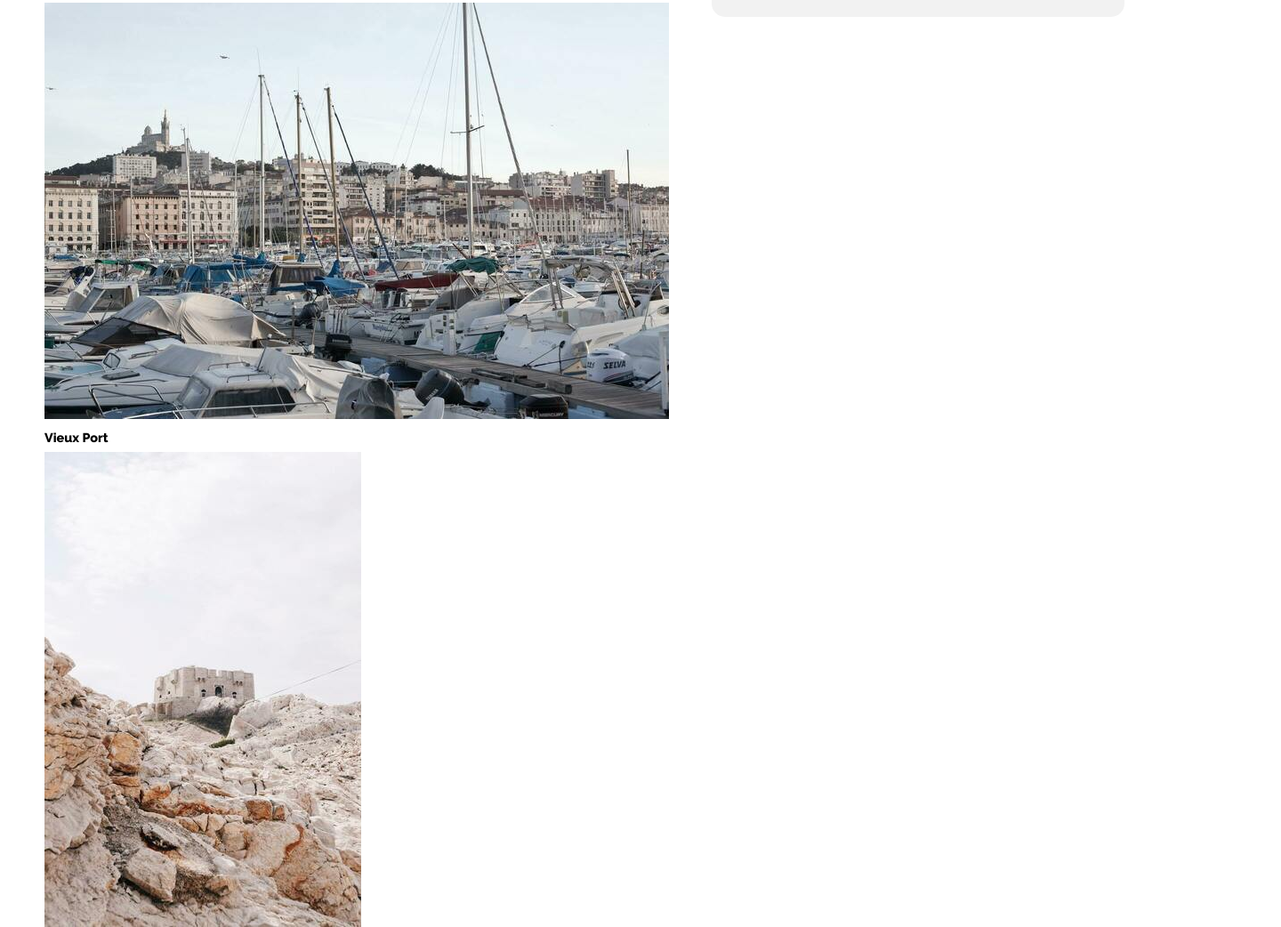
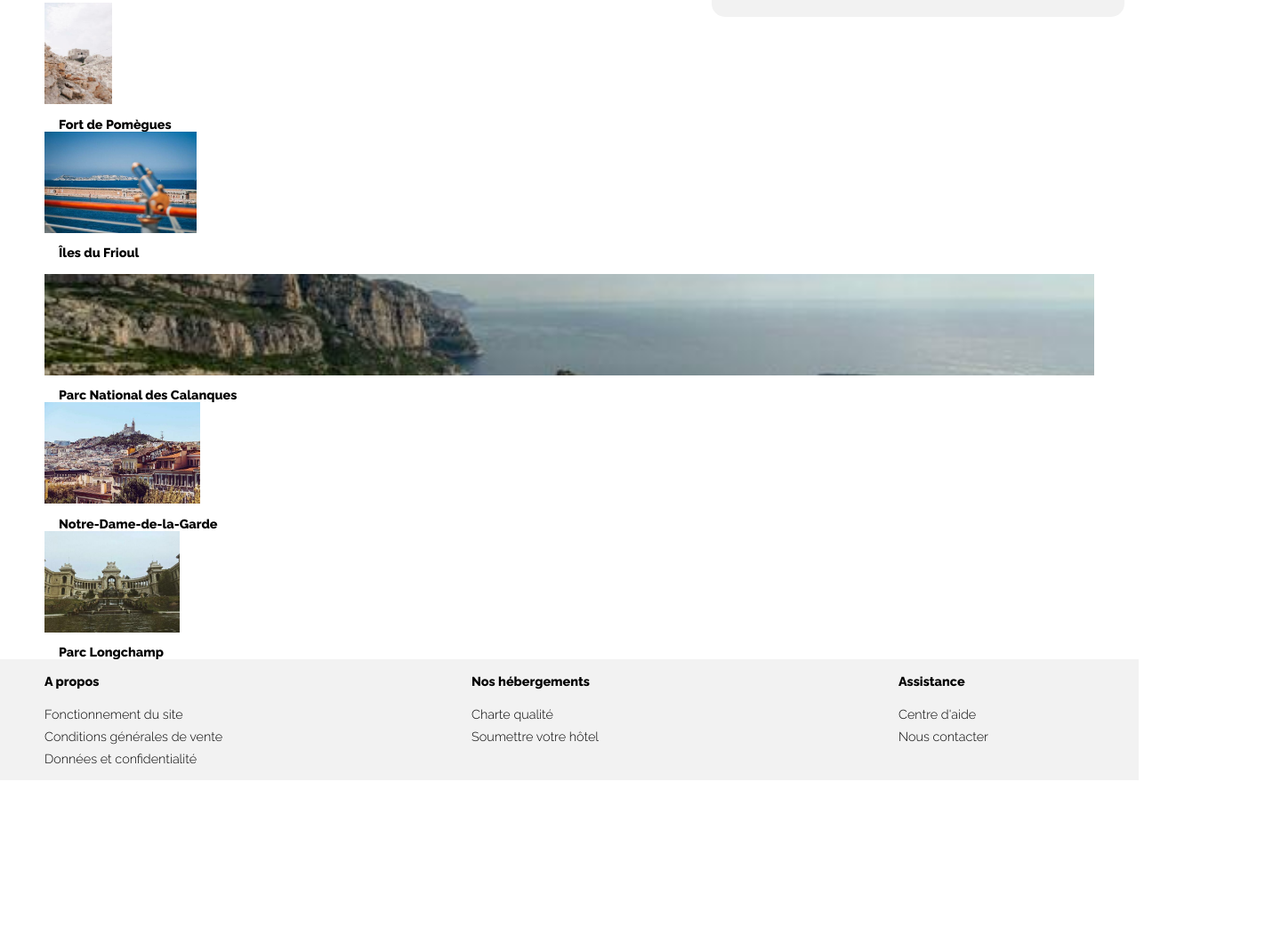
Before and after one commit to jessblanc/blancjessica_2_02082021, a plain HTML site: page index.html in a window 1280 px wide. Shown: the part 1120-2162 px from the top of the page at 89% size, 1440 px wide, since content can reach past the window. After the commit the page ends 1997 px from the top, so only its background shows below. Drawn offline with Linux system fonts and the light colour scheme.

Commit message:
hebergement et populaire

```diff
--- a/style.css
+++ b/style.css
@@ -178,7 +178,7 @@ body {
       }
 
       .bouton:hover {
-        box-shadow: 0 0 6px black;
+        background-color: #deebff;
         transition: 0.4s;
       }
 
@@ -238,6 +238,7 @@ body {
         border-radius: 25px;
         box-shadow: 0 0 7px #bdbdbd;
         box-sizing: border-box;
+        margin-top: 25px;
       }
 
       .resultcard a img {
@@ -319,3 +320,81 @@ body {
       .popstars {
         margin-left: 0.35rem;
       }
+
+      #activity {
+          height: auto !important;
+      }
+
+      .activitycards {
+          flex-direction: column;
+          row-gap: 40px;
+          display: none;
+      }
+
+      .imglarge {
+          width: 100%;
+          max-height: 114px;
+          object-fit: cover;
+      }
+
+      .largecarte,
+      .carte1,
+      .carte2,
+      .carte3,
+      .carte4 {
+          max-height: 160px;
+      }
+
+      .carte2 {
+          height: 160px !important;
+      }
+
+      .largecarte p,
+      .carte1 p,
+      .carte2 p,
+      .carte3 p,
+      .carte4 p {
+          line-height: unset;
+          margin: 0.6rem 0 0 1rem !important;
+      }
+
+      .img1,
+      .img2,
+      .img3,
+      .img4 {
+          height: 114px !important;
+      }
+
+      .colonne {
+          row-gap: 40px;
+          min-width: 100%;
+      }
+
+      footer {
+        position: relative;
+        bottom: 0;
+        background-color: #f2f2f2;
+      }
+
+      .bas_de_pied {
+          display: flex;
+          justify-content: space-around;
+          margin: 0 auto;
+      }
+
+      footer div ul li:first-child {
+        margin-bottom: 1.2rem;
+        font-weight: bold;
+      }
+
+      footer div {
+        width: 1440px;
+      }
+
+      footer div ul li {
+        margin-top: 0.5rem;
+      }
+
+      footer div ul {
+        padding-left: 50px;
+      }
```
